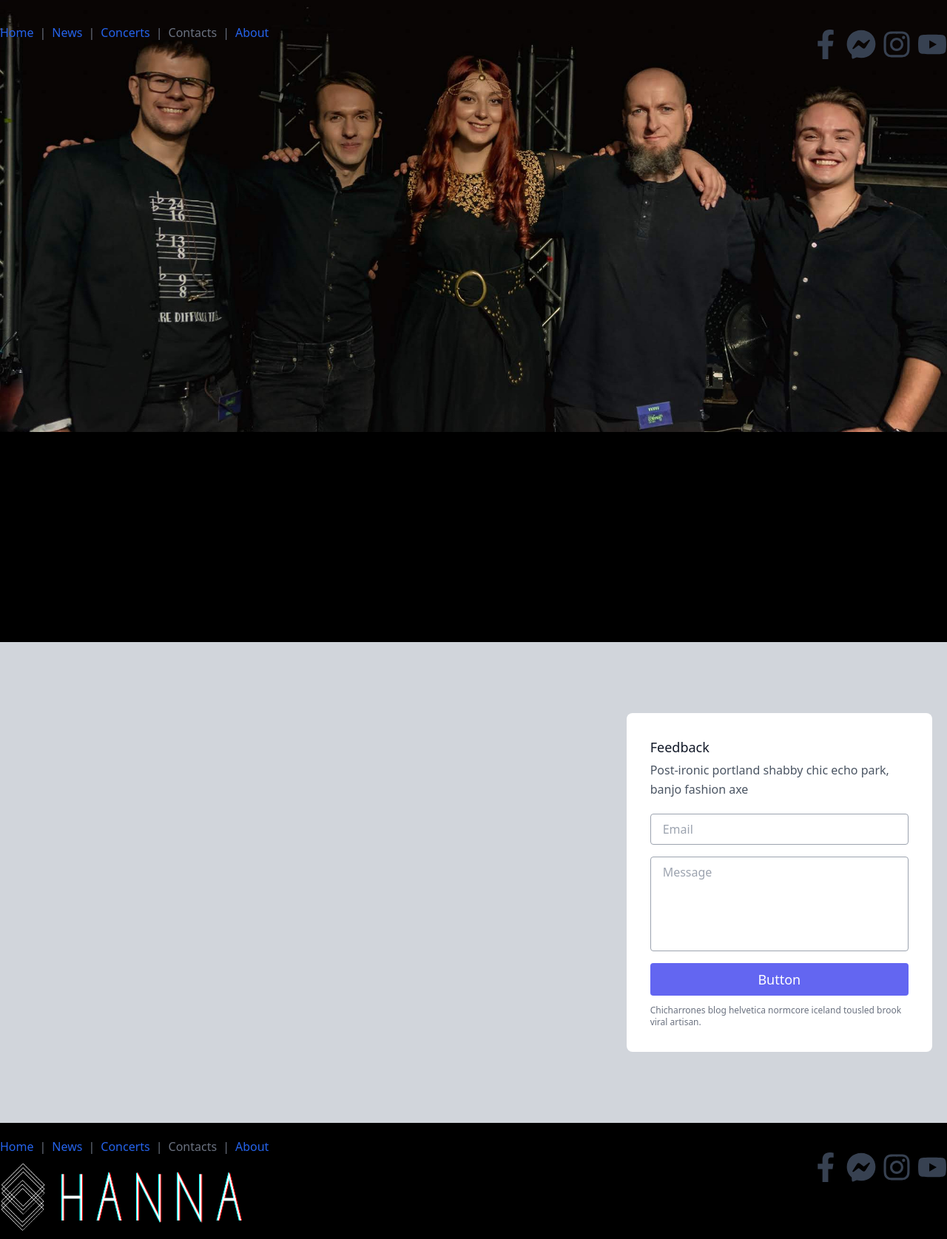
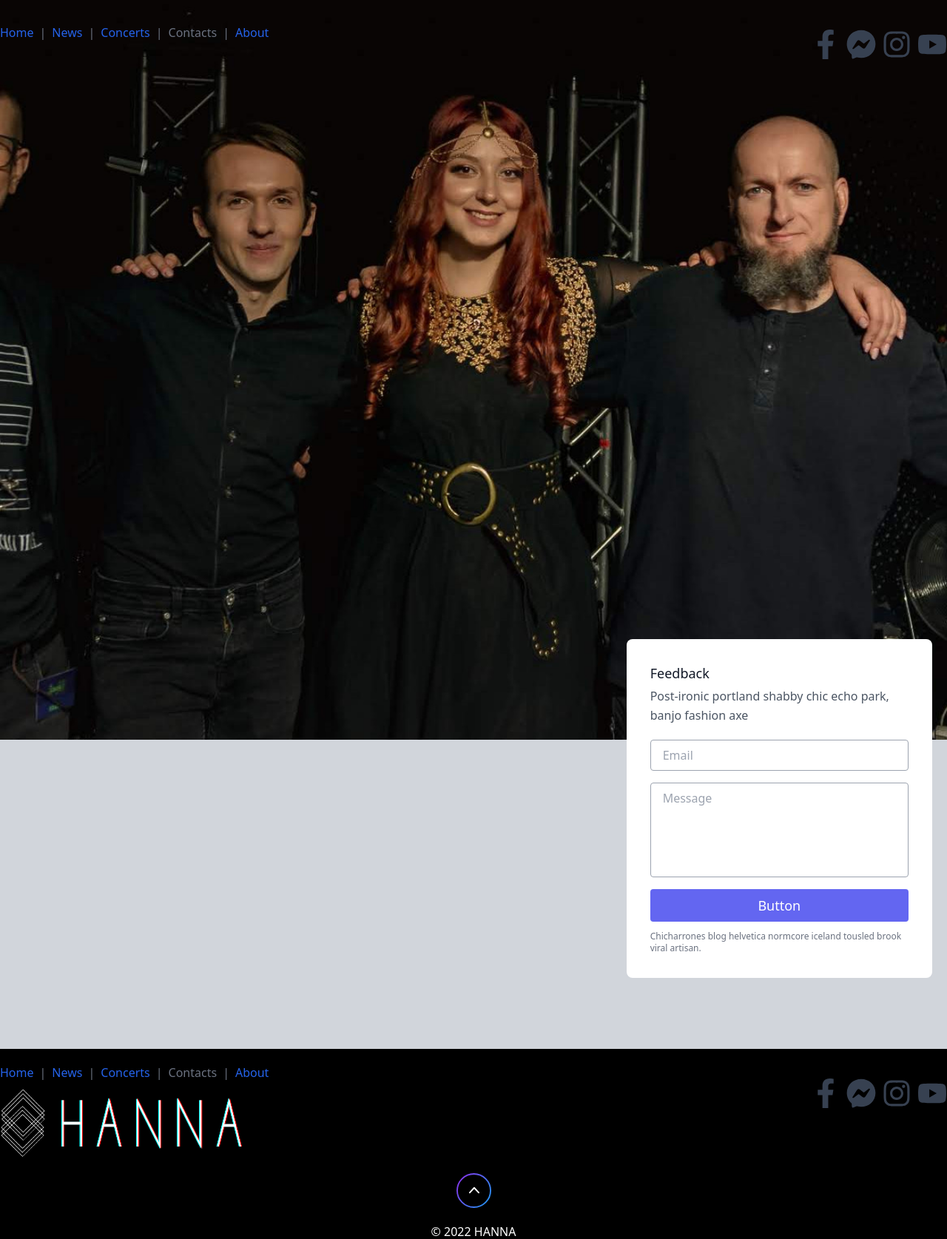
Before and after one commit to AMalenkij/dj_Hanna, a Django app: page /contacts/ in a window 1280 px wide. Shown: the top 1675 px of the page at 74% size. Run offline with Django 4.2, Linux system fonts and the light colour scheme; some libraries are stand-ins or nearby versions.

Commit message:
refactor contacts and concert

```diff
--- a/home/templates/home/concerts.html
+++ b/home/templates/home/concerts.html
@@ -12,7 +12,7 @@
 </style>
 
 <!--<img class="w-full object-cover h-fit absolute z-10 min-w-full max-w-none" -->
-<img class="special_bg  absolute z-10 object-cover"
+<img class="special_bg  absolute  z-10 object-cover"
      src="/static/home/img/concert_hero.jpg"/>
 
 <div class="mt-96 z-50 m-10 container mx-auto">
--- a/home/templates/home/contacts.html
+++ b/home/templates/home/contacts.html
@@ -1,18 +1,32 @@
 {% extends 'base.html' %}
 {% block content %}
-
-
-<div class="mb-96 ">
+<style> .special_bg {
+    background-size: cover;
+    overflow: hidden;
+    height: 1000px;
+    justify-content: center;
+    align-items: center;
+}
+</style>
+<div class="relative mb-96">
+    <div class="absolute w-full">
 {% include 'header.html' %}</div>
-<img class="w-full object-cover h-fit absolute z-10  min-w-full max-w-none"
+<img class="special_bg object-cover absolute z-10"
      src="/static/home/img/hero_contacts.jpg"/>
+    </div>
 <!-- Form contact -->
 <section class="text-gray-700 body-font relative mt-96">
     <div class="absolute inset-0 bg-gray-300 ">
         <div style="width: 100%">
-            <iframe scrolling="no" marginheight="0" marginwidth="0"
+            <iframe
+                    scrolling="no"
+                    marginheight="0"
+                    marginwidth="0"
                     src="https://maps.google.com/maps?width=100%25&amp;height=600&amp;hl=en&amp;q=gdansk+()&amp;t=p&amp;z=12&amp;ie=UTF8&amp;iwloc=B&amp;output=embed"
-                    width="100%" height="600" frameborder="0" style="filter: grayscale(1) contrast(1.2) opacity(0.4);">>
+                    width="100%"
+                    height="600"
+                    frameborder="0"
+                    style="filter: grayscale(1) contrast(1.2) opacity(0.4);">>
             </iframe>
         </div>
     </div>
```
